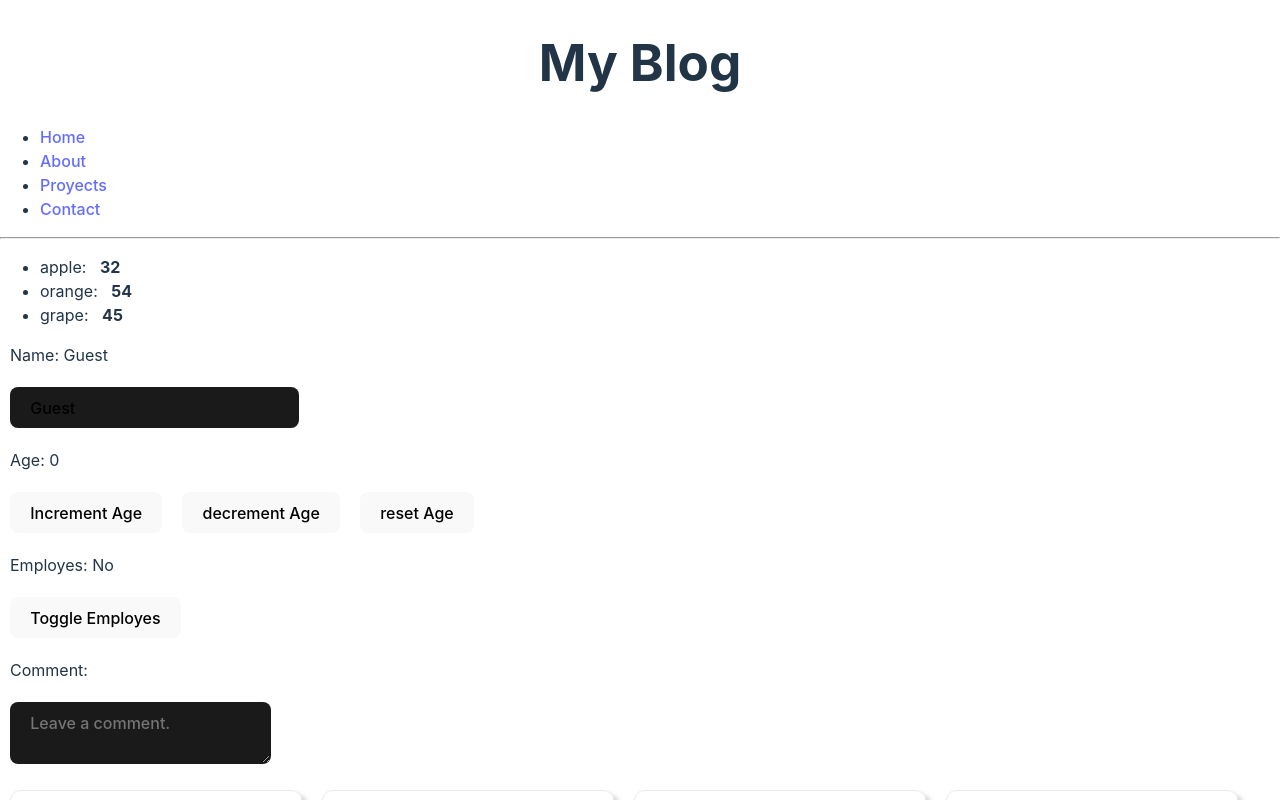
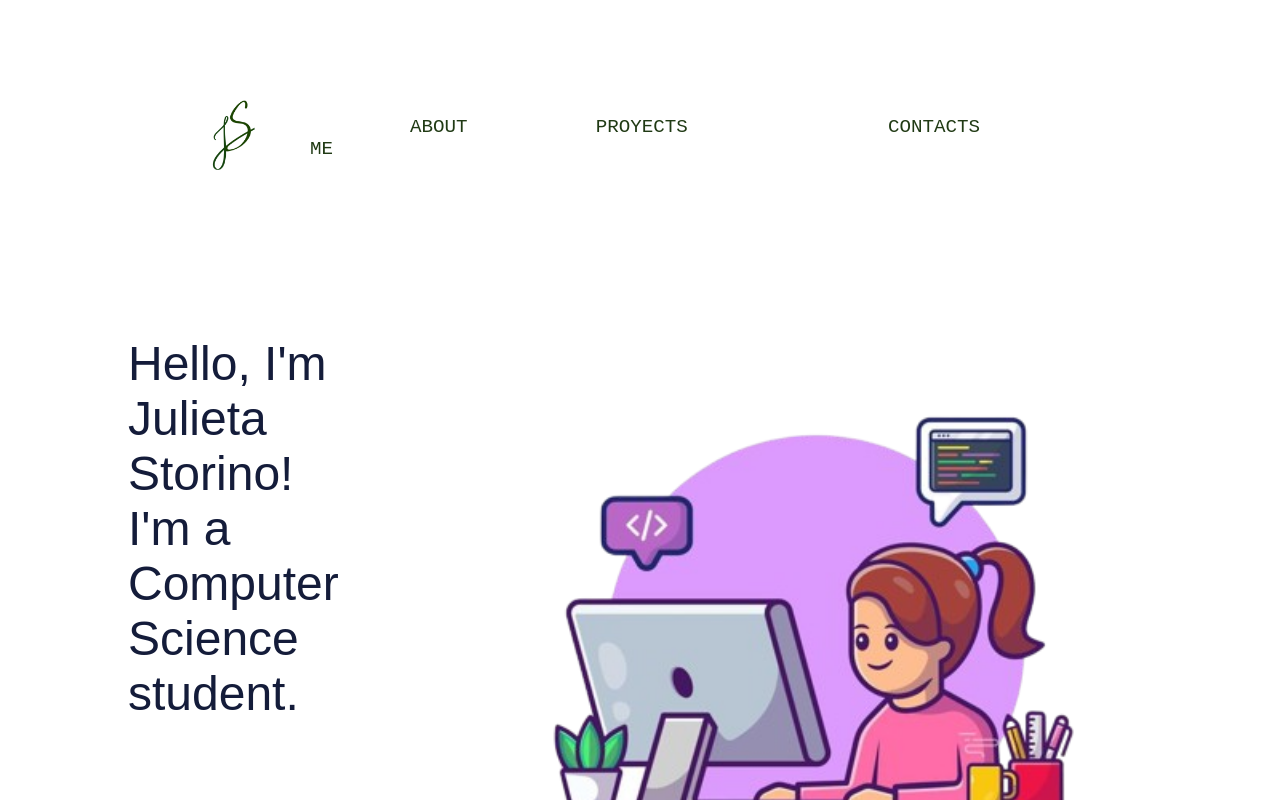
Before and after one commit to JulietaStorino/MyWebsite, a React (Vite) app: page / in a window 1280 px wide. Shown: the top 800 px of the page. Built offline with nearby package versions, Linux system fonts and the light colour scheme.

Commit message:
Head and Home

```diff
--- a/index.html
+++ b/index.html
@@ -2,7 +2,7 @@
 <html lang="en">
   <head>
     <meta charset="UTF-8" />
-    <link rel="icon" type="image/png" href="/profile.png"/>
+    <link rel="icon" type="profile/png" href="/profile.png"/>
     <meta name="viewport" content="width=device-width, initial-scale=1.0" />
     <title>Julieta Storino</title>
   </head>
--- a/src/App.jsx
+++ b/src/App.jsx
@@ -1,4 +1,5 @@
 import Header from './Header.jsx'
+import Home from './Home.jsx'
 import MyComponent from './MyComponent.jsx'
 import List from './List.jsx'
 import Card from './Card.jsx'
@@ -17,6 +18,7 @@ function App() {
   return (
     <>
       <Header></Header>
+      <Home></Home>
       <List items={fruit} category="Fruits"/>
       <MyComponent></MyComponent>
       <Card img="https://pngimg.es/d/dog_PNG2449.png" alt="Little diggie that looks like negrita" title="Nigga card" text="This is a card component that loves negrita" isLover={true}/>
--- a/src/Header.jsx
+++ b/src/Header.jsx
@@ -1,17 +1,15 @@
 
 function Header() {
   return (
-    <header>
-        <h1>My Blog</h1>
-        <nav>
-            <ul>
-                <li><a href="#">Home</a></li>
-                <li><a href="#">About</a></li>
-                <li><a href="#">Proyects</a></li>
-                <li><a href="#">Contact</a></li>
+    <header className="head">
+        <img src="/logo.png" alt="logo"></img>
+        <nav className="nav">
+            <ul className="nav-list">
+                <li><a className="nav-item"  href="#">ABOUT ME</a></li>
+                <li><a className="nav-item" href="#">PROYECTS</a></li>
+                <li><a className="nav-item" href="#">CONTACTS</a></li>
             </ul>
         </nav>
-        <hr></hr>
     </header>
   );
 }
--- /dev/null
+++ b/src/Home.jsx
@@ -0,0 +1,24 @@
+
+function Home(){
+    return(
+        <main className="home">
+            <div className="home-press">
+                <h1>
+                    Hello, I'm Julieta Storino!
+                    <br />
+                    I'm a Computer Science student.
+                </h1>
+                <br />
+                <p>
+                    Welcome to my portfolio! I'm currently studying at the National University of Córdoba (Argentina),
+                    and always looking for new challenges and opportunities to learn.
+                </p>
+            </div>
+            <div className="home-img">
+                <img src="/girlworking.png" alt="girlworking"></img>
+            </div>
+        </main>
+    )
+}
+
+export default Home;
--- a/src/index.css
+++ b/src/index.css
@@ -1,44 +1,16 @@
 :root {
-  font-family: Inter, system-ui, Avenir, Helvetica, Arial, sans-serif;
-  line-height: 1.5;
-  font-weight: 400;
-
   color-scheme: light dark;
   color: rgba(255, 255, 255, 0.87);
   background-color: #242424;
-
-  font-synthesis: none;
-  text-rendering: optimizeLegibility;
-  -webkit-font-smoothing: antialiased;
-  -moz-osx-font-smoothing: grayscale;
-}
-
-a {
-  font-weight: 500;
-  color: #646cff;
-  text-decoration: inherit;
-}
-
-a:hover {
-  color: #535bf2;
 }
 
 body {
   margin: 0;
-  display: flex;
-  place-items: center;
-  min-width: 320px;
-  min-height: 100vh;
+  padding: 0;
 }
 
-h1 {
-  font-size: 3.2em;
-  text-align: center;
-  line-height: 1.1;
-}
-
-p {
-  margin: 10px 10px;
+a {
+  text-decoration: inherit;
 }
 
 input {
@@ -83,19 +55,94 @@ textarea:focus-visible {
   outline: 4px auto -webkit-focus-ring-color;
 }
 
+/* Header styles */
+.head{
+  background-color: rgb(255, 255, 255);
+  display: flex;
+  justify-content: space-between;
+}
 
-@media (prefers-color-scheme: light) {
-  :root {
-    color: #213547;
-    background-color: #ffffff;
-  }
-  a:hover {
-    color: #747bff;
-  }
-  button {
-    background-color: #f9f9f9;
-  }
+.head a{
+  color: rgb(32, 58, 20);
+  font-family: "Martian Mono", monospace;
+  font-weight: 400;
+  font-size: 1.2rem;
+  cursor: pointer;
 }
+
+.head img{
+  display: flex;
+  justify-content:flex-start;
+  margin-top: 100px;
+  margin-left: 200px;
+  height: 70px;
+  width: auto;
+}
+
+.head .nav{
+  display: flex;
+  justify-content: flex-end;
+  margin-top: 20px;
+  margin-right: 200px;
+  margin-top: 100px;
+}
+
+.head .nav-list{
+  display: flex;
+  list-style-type: none;
+}
+
+.head .nav-item{
+  margin-left: 100px;
+  margin-right: 100px;
+}
+
+.head .nav-item:hover {
+  font-size: 1.2rem;
+  color: rgb(32, 90, 50);
+  transition: color ease-in-out;
+}
+
+/* Main styles */
+.home{
+  background-color: rgb(255, 255, 255);
+  display: flex;
+  justify-content: space-between;
+}
+
+.home .home-press{
+  margin-left: 10%;
+  margin-top: 10%;
+  margin-bottom: 10%;
+
+}
+
+.home h1{
+  color: rgb(20, 28, 58);
+  font-family: "Mada", sans-serif;
+  font-weight: 400;
+  font-size: 3rem;
+}
+
+.home p{
+  margin-right: 10%;
+  color: rgb(20, 28, 58);
+  font-family: "Mada", sans-serif;
+  font-weight: 400;
+  font-size: 1.5rem;
+}
+
+.home .home-img{
+  margin-right: 5%;
+  margin-top: 5%;
+  margin-bottom: 10%;
+}
+
+.home .home-img img{
+  height: 800px;
+  width: auto;
+}
+
 
 /* Cards styles */
 
```
Also changed, not shown: public/girlworking.png (added), public/logo.png (added).
